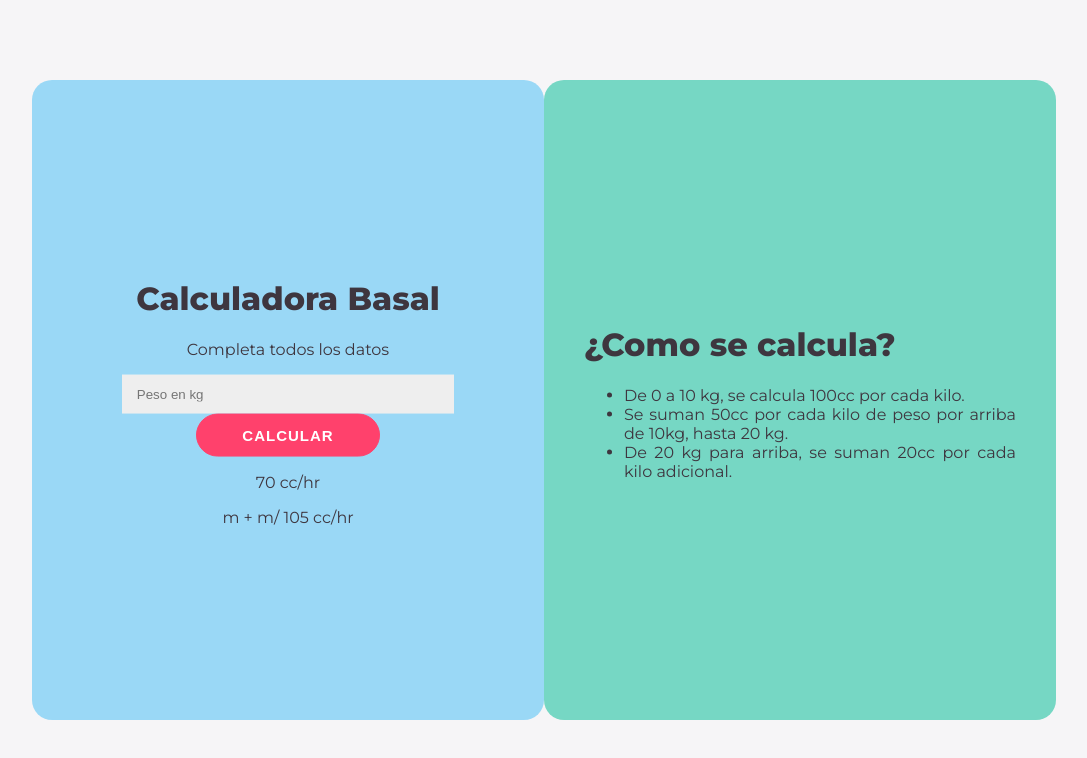
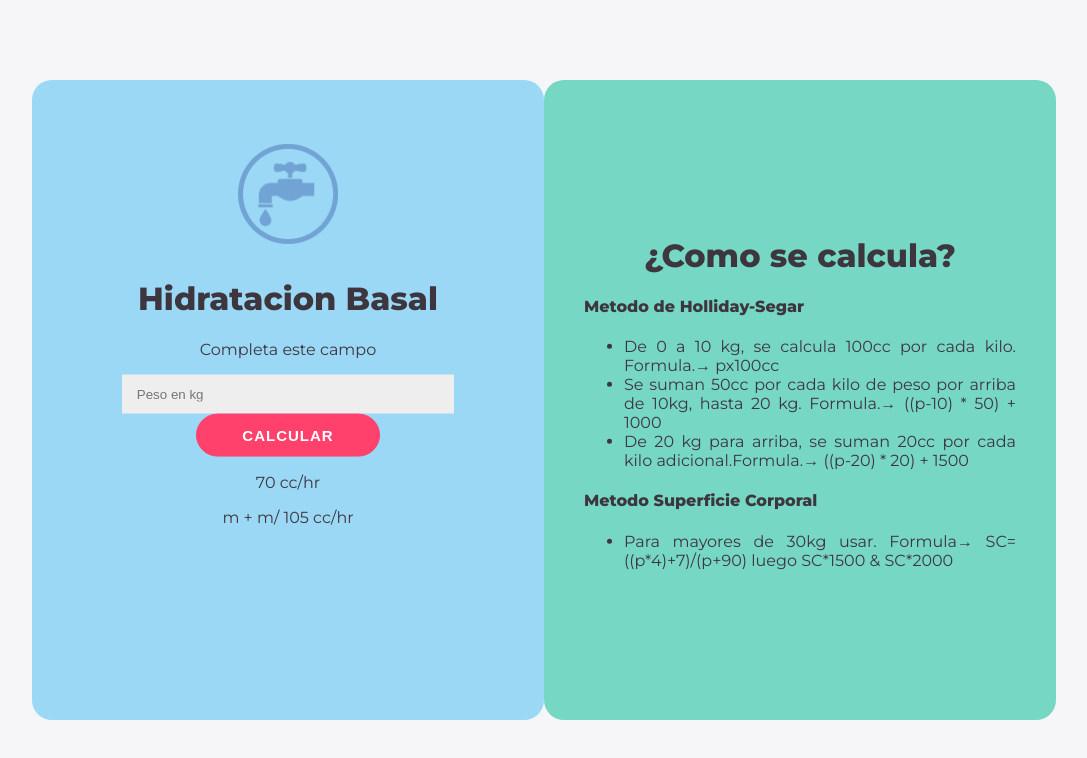
Before and after one commit to MrJuanV/calculadorabasal, a plain HTML site: page index.html in a window 1280 px wide. Shown: the whole page, without its empty margins (96-1183 px from the left). Drawn offline with Linux system fonts and the light colour scheme.

Commit message:
html y css completos
falta añadir java

```diff
--- a/index.html
+++ b/index.html
@@ -3,15 +3,16 @@
 <head>
     <meta charset="UTF-8">
     <meta name="viewport" content="width=device-width, initial-scale=1.0">
-    <title>Calculadora</title>
+    <title>Calculadora Basal</title>
     <link rel="stylesheet" href="style.css">
 </head>
 <body>
+
     <div id="contenedor">
         <div id="calculadora">
             <div class="contenido">
-                <h1>Calculadora Basal</h1>
-                <p>Completa todos los datos</p>
+                <h1>Hidratacion Basal</h1>
+                <p>Completa este campo</p>
                 <input type="number" placeholder="Peso en kg" />
                 <button>Calcular</button>
                 <p>70 cc/hr </p>
@@ -20,15 +21,25 @@
         </div>
         <div id="Detalle">
             <div class="contenido">
-                <H1> ¿Como se calcula?</H1>
-                <ul>
-                    <li>De 0 a 10 kg, se calcula 100cc por cada kilo.</li>
-                    <li>Se suman 50cc por cada kilo de peso por arriba de 10kg, hasta 20 kg.</li>
-                    <li>De 20 kg para arriba, se suman 20cc por cada kilo adicional.</li>
-                </ul>
+                <h1 style="text-align: center;";>
+                    ¿Como se calcula?
+                </h1>   <h4>Metodo de Holliday-Segar</h4>
+                        <ul>
+                            <li>De 0 a 10 kg, se calcula 100cc por cada kilo. Formula.→ px100cc  </li>
+                            <li>Se suman 50cc por cada kilo de peso por arriba de 10kg, hasta 20 kg. Formula.→ ((p-10) * 50) + 1000</li>
+                            <li>De 20 kg para arriba, se suman 20cc por cada kilo adicional.Formula.→ ((p-20) * 20) + 1500</li>
+                        </ul>
+                        <h4>Metodo Superficie Corporal</h4>
+                        <ul>
+                            <li>Para mayores de 30kg usar. Formula→ SC=((p*4)+7)/(p+90) luego SC*1500 & SC*2000
+                            </li>
+                        </ul>
+                    </div>
             </div>
+            <div class="imagen"> <img src="./basal.png" width="100vw" height="100vh"
+                alt="canilla de agua">
+
         </div>
     </div>
-
 </body>
 </html>
--- a/style.css
+++ b/style.css
@@ -39,12 +39,9 @@ body {
     padding: 40px;
 }
 .imagen{
-    position: absolute;
-    transform: translateX(200%) translateY(30%);
-}
-.imagen2{
-    position: absolute;
-    transform: translateY(-96%) translateX(530%);
+    position:relative;
+    top: -90%; left: -25%;
+
 }
 input {
 	width: 70%;
```
